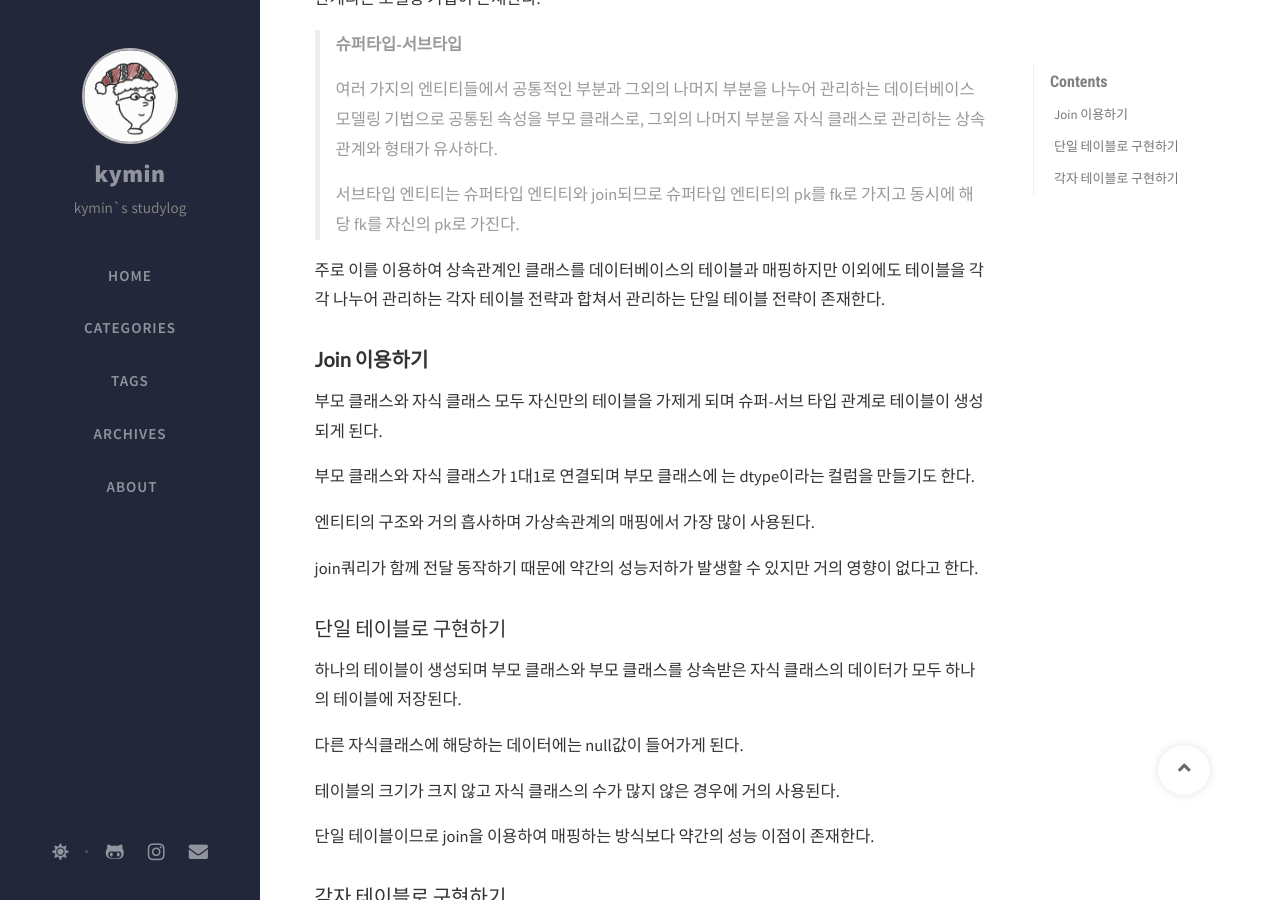
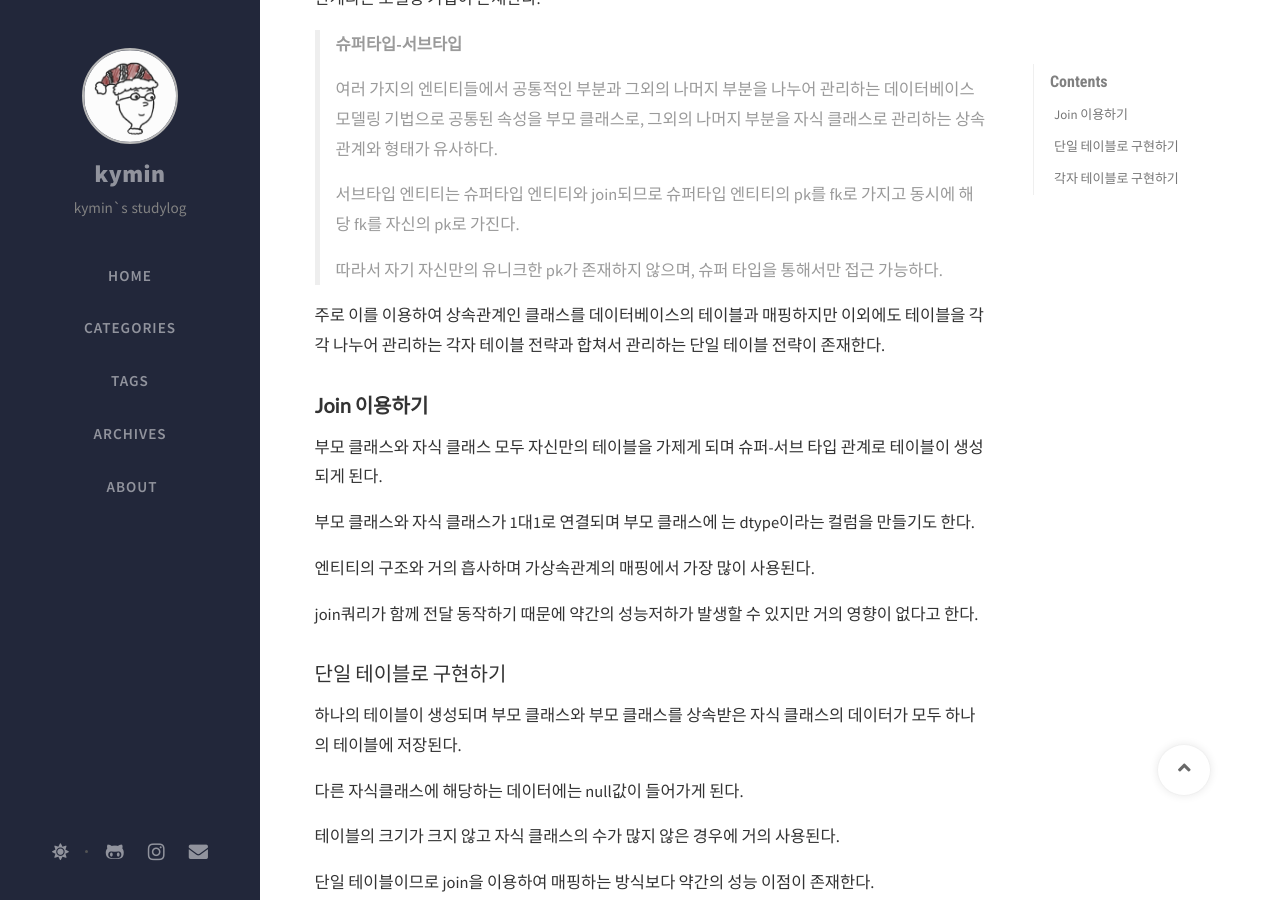
Before and after one commit to Kyoung-M1N/kyoung-M1N.github.io, a Jekyll site: the page built from _posts/spring/2024-11-02-[JPA]inherit.md, in a window 1280 px wide and 900 px high, scrolled down 311 px. Built offline with Jekyll 4.4.1, drawn with Linux system fonts in a browser that asks for light colours; nearby versions of some CDN libraries; comment, search, counter and statistics services are not loaded.

Commit message:
docs: 포스트 수정

```diff
--- a/_posts/spring/2024-11-02-[JPA]inherit.md
+++ b/_posts/spring/2024-11-02-[JPA]inherit.md
@@ -17,6 +17,8 @@ tags: [spring, web, java, jpa]
 > 여러 가지의 엔티티들에서 공통적인 부분과 그외의 나머지 부분을 나누어 관리하는 데이터베이스 모델링 기법으로 공통된 속성을 부모 클래스로, 그외의 나머지 부분을 자식 클래스로 관리하는 상속관계와 형태가 유사하다.
 >
 > 서브타입 엔티티는 슈퍼타입 엔티티와 join되므로 슈퍼타입 엔티티의 pk를 fk로 가지고 동시에 해당 fk를 자신의 pk로 가진다.
+>
+> 따라서 자기 자신만의 유니크한 pk가 존재하지 않으며, 슈퍼 타입을 통해서만 접근 가능하다.
 
 주로 이를 이용하여 상속관계인 클래스를 데이터베이스의 테이블과 매핑하지만 이외에도 테이블을 각각 나누어 관리하는 각자 테이블 전략과 합쳐서 관리하는 단일 테이블 전략이 존재한다.
 
```
